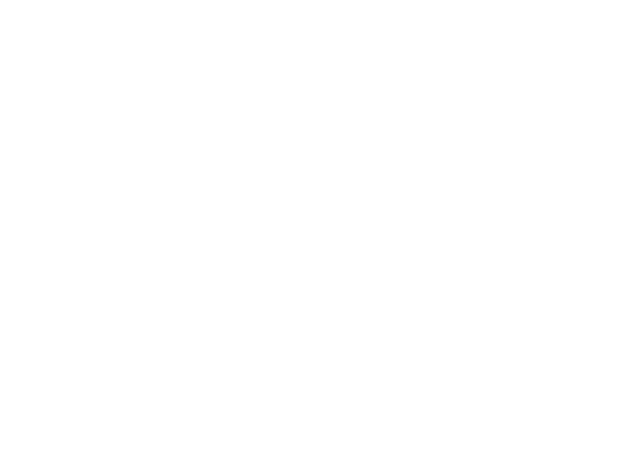
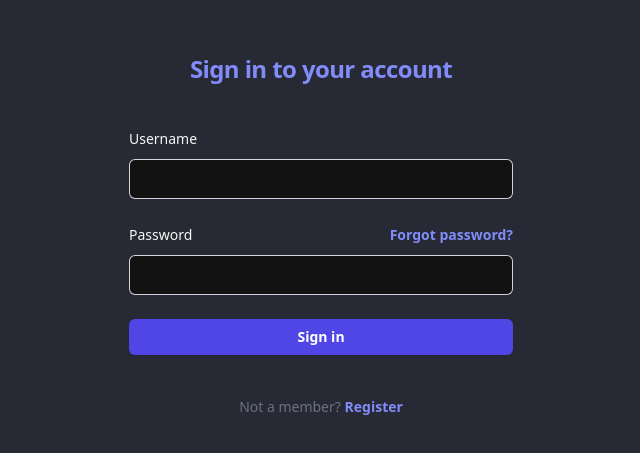
Before and after one commit to masfuulaji/chat-vue, a Vue app: page /login in a window 1280 px wide. Before the commit this address had no page. Shown: the part 169-622 px from the top of the page, without its empty margins (319-959 px from the left). Built offline with nearby package versions, Linux system fonts and the light colour scheme.

Commit message:
add cookies

```diff
--- a/src/router/index.ts
+++ b/src/router/index.ts
@@ -1,5 +1,6 @@
 import { createRouter, createWebHistory } from 'vue-router'
 import HomeView from '../views/Home.vue'
+import { checkAuth, logMiddleware } from './middleware'
 
 const router = createRouter({
   history: createWebHistory(import.meta.env.BASE_URL),
@@ -7,6 +8,9 @@
     {
       path: '/',
       name: 'home',
+      meta: {
+        middleware: checkAuth
+      },
       component: HomeView
     },
     {
@@ -14,7 +18,24 @@
       name: 'chat',
       component: () => import('../views/chat/Chat.vue')
     },
+    {
+        path: '/login',
+        name: 'login',
+        component: () => import('../views/login/Login.vue')
+    }
   ]
 })
 
+router.beforeEach((to, from, next) => {
+  if (to.meta.middleware) {
+    const middleware = Array.isArray(to.meta.middleware)
+      ? to.meta.middleware
+      : [to.meta.middleware];
+    const context = { to, from, next };
+    middleware.forEach(fn => fn(context));
+  } else {
+    next();
+  }
+});
+
 export default router
--- /dev/null
+++ b/src/router/middleware.ts
@@ -0,0 +1,20 @@
+import axios from 'axios';
+export function logMiddleware({ to, from, next }) {
+    console.log('middleware')
+    next()
+}
+
+export async function checkAuth({ to, from, next }) {
+    try {
+        const response = await axios.get('http://localhost:8080/auth/check', { withCredentials: true })
+        if (response.data.id) {
+            localStorage.setItem('user_id', response.data.id)
+        } else {
+            localStorage.removeItem('user_id')
+        }
+        next()
+    } catch (error) {
+        localStorage.removeItem('user_id')
+        next('/login')
+    }
+}
--- a/src/views/Home.vue
+++ b/src/views/Home.vue
@@ -9,8 +9,8 @@
                 </div>
             </div>
             <div class="flex flex-col">
-                <div class="my-2 flex" v-for="room in rooms">
-                    <RouterLink :key="room.id" class="btn btn-info w-11/12"
+                <div class="my-2 flex justify-center items-center" v-for="room in rooms">
+                    <RouterLink :key="room.id" class="btn btn-info w-10/12 mr-5"
                         :to="{ name: 'chat', params: { room: room.id } }">{{ room.name }}</RouterLink>
                     <button class="btn btn-error w-1/12" @click="deleteRoom(room.id)">Delete</button>
                 </div>
@@ -48,18 +48,24 @@
 const room = ref('');
 
 const getRooms = async () => {
-    const response = await axios.get('http://localhost:8080/room');
+    const response = await axios.get('http://localhost:8080/room', {
+        withCredentials: true
+    });
     rooms.value = response.data;
 }
 
 const deleteRoom = async (id: string) => {
-    await axios.delete('http://localhost:8080/room/' + id);
+    await axios.delete('http://localhost:8080/room/' + id, {
+        withCredentials: true
+    });
     getRooms();
 }
 
 const saveRoom = async () => {
     await axios.post('http://localhost:8080/room', {
         name: room.value
+    }, {
+        withCredentials: true
     })
     getRooms();
 
--- a/src/views/chat/Chat.vue
+++ b/src/views/chat/Chat.vue
@@ -21,6 +21,29 @@
         </div>
         <div ref="scrollThis"
             class="flex flex-col space-y-4 p-3 overflow-y-auto scrollbar-thumb-blue scrollbar-thumb-rounded scrollbar-track-blue-lighter scrollbar-w-2 scrolling-touch">
+            <div v-for="(item, index) in messageHistory" :key="index" class="chat-message">
+                <div class="flex justify-center">
+                    <div v-if="item.message_type === 2" class="flex flex-col space-y-2 text-xs  order-1 items-center">
+                        <div><span class="px-2 py-1 rounded-lg inline-block bg-gray-300 text-gray-600 ">
+                                {{ item.content }}
+                            </span></div>
+                    </div>
+                </div>
+                <div v-if="item.sender_id === store.clientId && item.message_type === 1" class="flex items-end justify-end">
+                    <div class="flex flex-col space-y-2 text-xs max-w-xs mx-2 order-1 items-end">
+                        <div><span class="px-4 py-2 rounded-lg inline-block rounded-br-none bg-blue-600 text-white ">
+                                {{ item.content }}
+                            </span></div>
+                    </div>
+                </div>
+                <div v-else-if="item.sender_id !== store.clientId && item.message_type === 1" class="flex items-end">
+                    <div class="flex flex-col space-y-2 text-xs max-w-xs mx-2 order-2 items-start">
+                        <div><span class="px-4 py-2 rounded-lg inline-block rounded-bl-none bg-gray-300 text-gray-600">
+                                {{ item.content }}
+                            </span></div>
+                    </div>
+                </div>
+            </div>
             <div v-for="(item, index) in message" :key="index" class="chat-message">
                 <div class="flex justify-center">
                     <div v-if="item.message_type === 2" class="flex flex-col space-y-2 text-xs  order-1 items-center">
@@ -85,16 +108,23 @@
 </template>
 
 <script lang="ts">
-import { ref, onBeforeUnmount } from 'vue';
+import { ref, onBeforeUnmount, onMounted } from 'vue';
 import { useClientStore } from '@/stores/client';
 import WebSocket from 'websocket';
 import { useRoute } from 'vue-router';
+import axios from 'axios';
 
 interface Message {
     body: string;
     message_type: number;
     sender: string;
     type: number;
+}
+
+interface HistoryMessage {
+    content: string;
+    message_type: number;
+    sender_id: string;
 }
 
 export default {
@@ -105,11 +135,19 @@
         const ws = WebSocket.w3cwebsocket;
         const socket = new ws('ws://localhost:8080/ws?room=' + room);
         const message = ref<Message[]>([]);
+        const messageHistory = ref<HistoryMessage[]>([]);
         const input = ref('');
         const isLoading = ref(false);
         const scrollThis = ref<HTMLElement | null>(null);
 
         const store = useClientStore();
+
+        const getHistoryMessage = async () => {
+            const response = await axios.get('http://localhost:8080/message?room=' + room, {
+                withCredentials: true
+            });
+            messageHistory.value = response.data;
+        };
 
         const sendData = () => {
             if (input.value === '') {
@@ -119,6 +157,7 @@
             const message = {
                 message: input.value,
                 room: store.clientRoom,
+                sender: localStorage.getItem('user_id'),
             }
 
             socket.send(JSON.stringify(message));
@@ -133,7 +172,7 @@
             if (typeof event.data === 'string') {
                 let data = JSON.parse(event.data);
                 if (data.message_type === 3) {
-                    store.setClientId(data.sender);
+                    store.setClientId(localStorage.getItem('user_id') as string);
                     store.setClientRoom(data.room);
                     return;
                 }
@@ -144,6 +183,10 @@
                 }, 100);
             }
         };
+
+        onMounted(() => {
+            getHistoryMessage();
+        });
 
         onBeforeUnmount(() => {
             socket.close();
@@ -159,6 +202,7 @@
 
         return {
             message,
+            messageHistory,
             sendData,
             isLoading,
             input,
--- /dev/null
+++ b/src/views/login/Login.vue
@@ -0,0 +1,74 @@
+<template>
+    <div data-theme="dracula">
+        <div class="flex min-h-screen flex-col justify-center px-6 py-12 lg:px-8">
+            <div class="sm:mx-auto sm:w-full sm:max-w-sm">
+                <h2 class="mt-2 text-center text-2xl font-bold text-indigo-400 leading-9 tracking-tight">Sign in to your
+                    account</h2>
+            </div>
+
+            <div class="mt-10 sm:mx-auto sm:w-full sm:max-w-sm">
+                <div class="space-y-6">
+                    <div>
+                        <label for="username" class="block text-sm font-medium leading-6">Username</label>
+                        <div class="mt-2">
+                            <input id="username" v-model="formLogin.username" type="text" required
+                                class="block w-full rounded-md border-0 py-2 px-2 shadow-sm ring-1 ring-inset ring-gray-300 placeholder:text-gray-400 focus:ring-2 focus:ring-inset focus:ring-indigo-600 sm:text-sm sm:leading-6">
+                        </div>
+                    </div>
+
+                    <div>
+                        <div class="flex items-center justify-between">
+                            <label for="password" class="block text-sm font-medium leading-6">Password</label>
+                            <div class="text-sm">
+                                <a href="#" class="font-semibold text-indigo-400 hover:text-indigo-500">Forgot password?</a>
+                            </div>
+                        </div>
+                        <div class="mt-2">
+                            <input id="password" v-model="formLogin.password" type="password"
+                                autocomplete="current-password" required
+                                class="block w-full rounded-md border-0 py-2 px-2 text-gray-900 shadow-sm ring-1 ring-inset ring-gray-300 placeholder:text-gray-400 focus:ring-2 focus:ring-inset focus:ring-indigo-600 sm:text-sm sm:leading-6">
+                        </div>
+                    </div>
+
+                    <div>
+                        <button @click="login" type="button"
+                            class="flex w-full justify-center rounded-md bg-indigo-600 px-3 py-1.5 text-sm font-semibold leading-6 text-white shadow-sm hover:bg-indigo-500 focus-visible:outline focus-visible:outline-2 focus-visible:outline-offset-2 focus-visible:outline-indigo-600">Sign
+                            in</button>
+                    </div>
+                </div>
+
+                <p class="mt-10 text-center text-sm text-gray-500">
+                    Not a member?
+                    <a href="#" class="font-semibold leading-6 text-indigo-400 hover:text-indigo-500">Register</a>
+                </p>
+            </div>
+        </div>
+    </div>
+</template>
+
+<script lang="ts" setup>
+import router from '@/router';
+import axios from 'axios';
+import { reactive } from 'vue';
+
+const formLogin = reactive({
+    username: '',
+    password: '',
+});
+
+const login = async () => {
+    try {
+
+        const response = await axios.post('http://localhost:8080/auth/login', {
+            name: formLogin.username,
+            password: formLogin.password
+        })
+
+        // if (response.status === 200) {
+        //     router.push({ name: 'home' });
+        // }
+    } catch (error) {
+        console.log(error);
+    }
+}
+</script>
```
